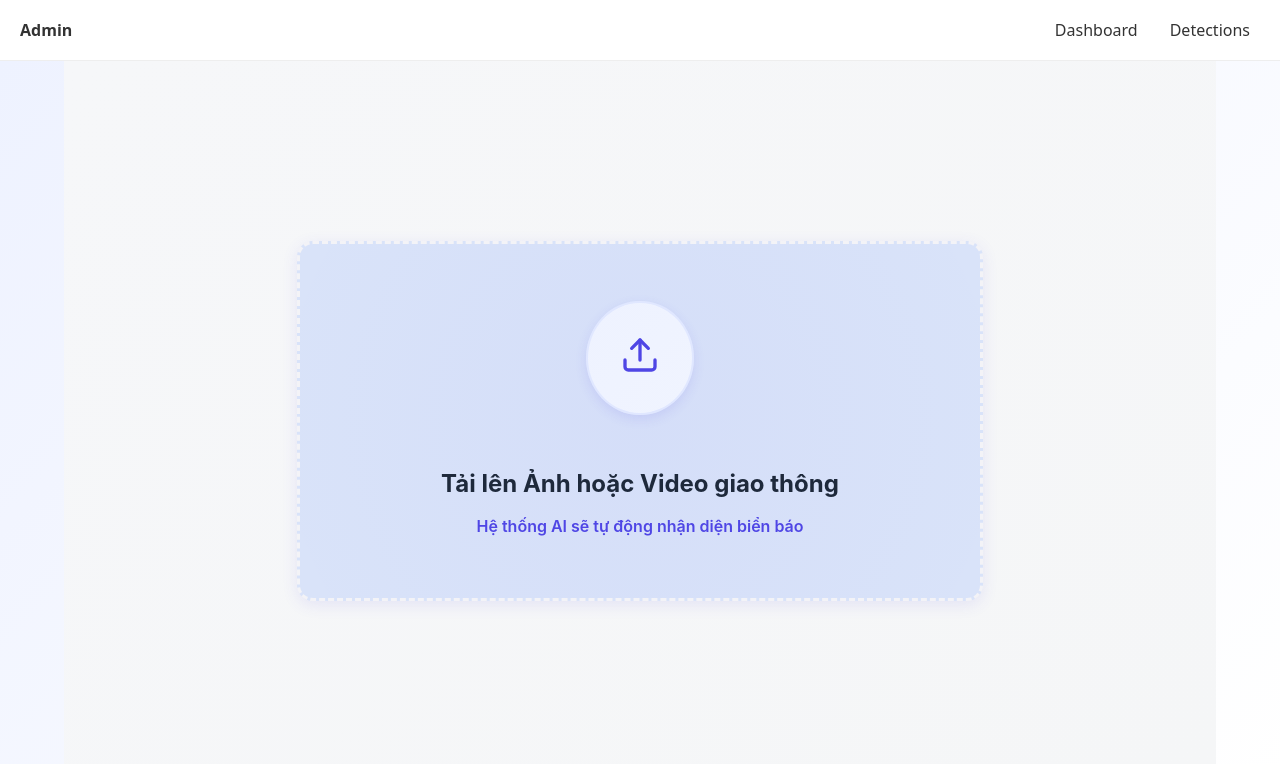
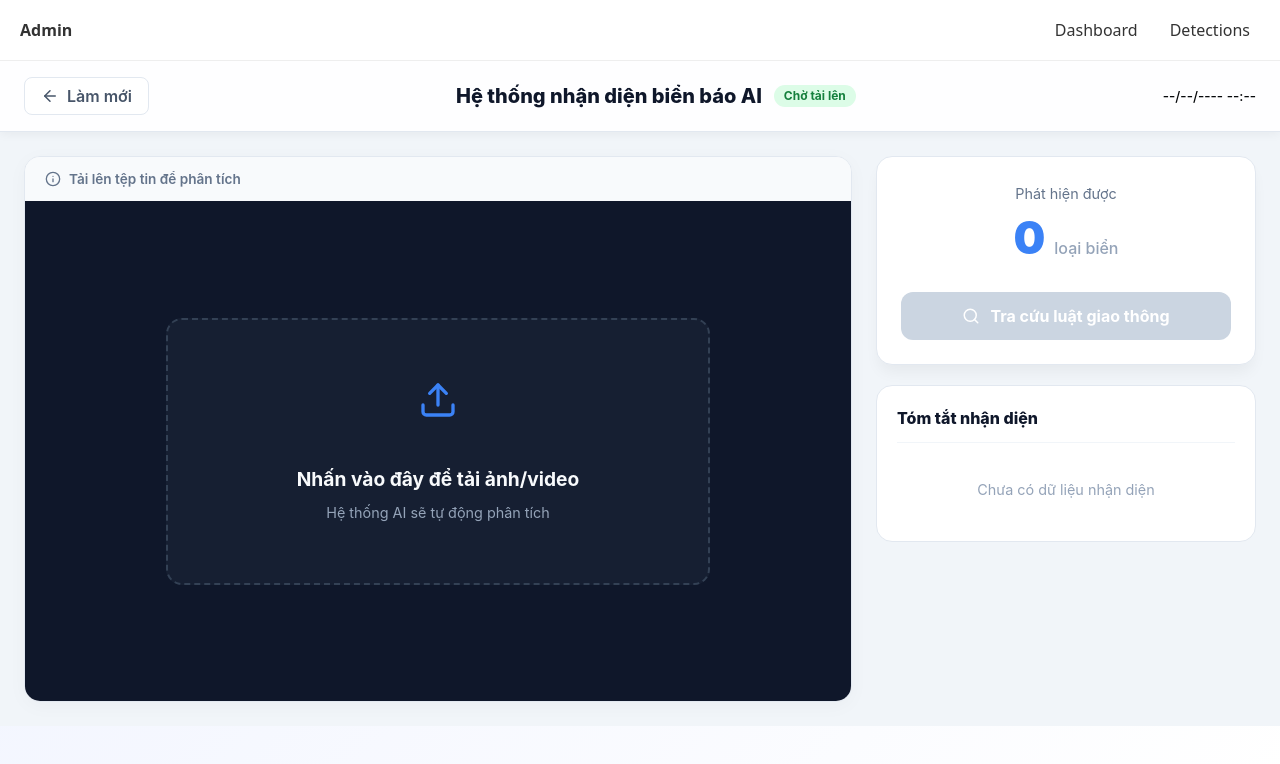
Before and after one commit to QUANG-SanBay/VisionGT_FE, a React (Vite) app: page /customer/detection in a window 1280 px wide. Shown: the top 764 px of the page. Built offline with nearby package versions, Linux system fonts and the light colour scheme.

Commit message:
fix giao dien

```diff
--- a/src/pages/customer/detection/Detection.jsx
+++ b/src/pages/customer/detection/Detection.jsx
@@ -1,6 +1,5 @@
 import React, { useState } from 'react';
 import styles from './Detection.module.scss';
-import UploadBox from './components/uploadBox/UploadBox';
 import ResultBox from './components/resultBox/ResultBox';
 import detectionApi from '../../../api/detectionApi';
 import { AlertCircle } from 'lucide-react';
@@ -13,7 +12,6 @@ const Detection = () => {
     const handleDetect = async (file) => {
         setLoading(true);
         setError(null);
-
         try {
             const response = await detectionApi.uploadAndDetect(file);
             const resData = response.data;
@@ -37,8 +35,12 @@ const Detection = () => {
         }
     };
 
+    const handleReset = () => {
+        setResult(null);
+        setError(null);
+    };
+
     return (
-        /* SỬA DÒNG NÀY: Thêm class resultMode nếu có biến result */
         <div className={`${styles.detectionPage} ${result ? styles.resultMode : ''}`}>
             {error && (
                 <div className={styles.errorAlert}>
@@ -46,13 +48,13 @@ const Detection = () => {
                 </div>
             )}
 
-            {!result ? (
-                <div className={styles.uploadSection}>
-                    <UploadBox onDetected={handleDetect} loading={loading} />
-                </div>
-            ) : (
-                <ResultBox data={result} onBack={() => setResult(null)} />
-            )}
+            {/* Luôn hiển thị ResultBox, truyền result và hàm handleDetect vào */}
+            <ResultBox
+                data={result}
+                onBack={handleReset}
+                onDetect={handleDetect}
+                loading={loading}
+            />
         </div>
     );
 };
--- a/src/pages/customer/detection/components/resultBox/ResultBox.jsx
+++ b/src/pages/customer/detection/components/resultBox/ResultBox.jsx
@@ -5,12 +5,14 @@ import {
     Loader2, Scale, AlertCircle, Info
 } from 'lucide-react';
 import detectionApi from '../../../../../api/detectionApi';
+import UploadBox from '../uploadBox/UploadBox';
 
-const ResultBox = ({ data, onBack }) => {
+const ResultBox = ({ data, onBack, onDetect, loading }) => {
     const [detailData, setDetailData] = useState(null);
     const [loadingDetail, setLoadingDetail] = useState(false);
 
     const handleViewDetail = async () => {
+        if (!data) return;
         setLoadingDetail(true);
         try {
             const response = await detectionApi.getDetectionDetail(data.detection_id);
@@ -22,7 +24,7 @@ const ResultBox = ({ data, onBack }) => {
         }
     };
 
-    const summaryEntries = Object.entries(data.signs_summary || {});
+    const summaryEntries = data ? Object.entries(data.signs_summary || {}) : [];
 
     return (
         <div className={styles.scrollWrapper}>
@@ -30,14 +32,16 @@ const ResultBox = ({ data, onBack }) => {
             <div className={styles.stickyHeader}>
                 <div className={styles.headerContent}>
                     <button className={styles.backBtn} onClick={onBack}>
-                        <ArrowLeft size={18} /> Quay lại
+                        <ArrowLeft size={18} /> Làm mới
                     </button>
                     <div className={styles.mainTitle}>
-                        <h1>Kết quả nhận diện lần {data.detection_id}</h1>
-                        <span className={styles.statusBadge}>Hoàn tất</span>
+                        <h1>{data ? `Kết quả nhận diện lần ${data.detection_id}` : 'Hệ thống nhận diện biển báo AI'}</h1>
+                        <span className={`${styles.statusBadge} ${!data ? styles.waiting : ''}`}>
+                            {data ? 'Hoàn tất' : 'Chờ tải lên'}
+                        </span>
                     </div>
                     <div className={styles.dateTime}>
-                        {new Date(data.created_at).toLocaleString('vi-VN')}
+                        {data ? new Date(data.created_at).toLocaleString('vi-VN') : '--/--/---- --:--'}
                     </div>
                 </div>
             </div>
@@ -45,22 +49,27 @@ const ResultBox = ({ data, onBack }) => {
             <div className={styles.mainContent}>
                 <div className={styles.layoutGrid}>
 
-                    {/* CỘT TRÁI */}
+                    {/* CỘT TRÁI - NƠI CHỨA UPLOAD HOẶC HÌNH ẢNH */}
                     <div className={styles.leftColumn}>
                         <div className={styles.mediaContainer}>
                             <div className={styles.cardHeader}>
-                                <Info size={16} /> Hình ảnh nhận diện thực tế
+                                <Info size={16} /> {data ? "Hình ảnh nhận diện thực tế" : "Tải lên tệp tin để phân tích"}
                             </div>
                             <div className={styles.imageBox}>
-                                {data.file_type === 'video' ? (
-                                    <video src={data.output_file} controls autoPlay className={styles.displayMedia} />
+                                {data ? (
+                                    data.file_type === 'video' ? (
+                                        <video src={data.output_file} controls autoPlay className={styles.displayMedia} />
+                                    ) : (
+                                        <img src={data.output_file} alt="Result" className={styles.displayMedia} />
+                                    )
                                 ) : (
-                                    <img src={data.output_file} alt="Result" className={styles.displayMedia} />
+                                    /* Khung Upload hiện ở đây khi chưa có data */
+                                    <UploadBox onDetected={onDetect} loading={loading} />
                                 )}
                             </div>
                         </div>
 
-                        {/* CHI TIẾT PHÁP LUẬT */}
+                        {/* CHI TIẾT PHÁP LUẬT (Chỉ hiện khi có detailData) */}
                         {detailData && (
                             <div className={styles.detailSection}>
                                 <div className={styles.sectionHeading}>
@@ -103,12 +112,14 @@ const ResultBox = ({ data, onBack }) => {
                         <div className={styles.actionCard}>
                             <div className={styles.totalStats}>
                                 <span className={styles.statLabel}>Phát hiện được</span>
-                                <div className={styles.statValue}>{summaryEntries.length} <span>loại biển</span></div>
+                                <div className={styles.statValue}>
+                                    {summaryEntries.length} <span>loại biển</span>
+                                </div>
                             </div>
                             <button
                                 className={styles.lookupBtn}
                                 onClick={handleViewDetail}
-                                disabled={loadingDetail || detailData}
+                                disabled={loadingDetail || detailData || !data}
                             >
                                 {loadingDetail ? <Loader2 className={styles.spin} /> : <Search size={18} />}
                                 {detailData ? "Đã hiển thị chi tiết" : "Tra cứu luật giao thông"}
@@ -137,7 +148,9 @@ const ResultBox = ({ data, onBack }) => {
                                         </div>
                                     ))
                                 ) : (
-                                    <div className={styles.empty}>Không có dữ liệu</div>
+                                    <div className={styles.empty}>
+                                        {loading ? "Đang phân tích..." : "Chưa có dữ liệu nhận diện"}
+                                    </div>
                                 )}
                             </div>
                         </div>
--- a/src/pages/customer/detection/components/resultBox/ResultBox.module.scss
+++ b/src/pages/customer/detection/components/resultBox/ResultBox.module.scss
@@ -138,6 +138,26 @@
   background: #fff; border-radius: 16px; border: 1px solid #e2e8f0; padding: 20px;
   h3 { font-size: 1rem; color: #0f172a; margin: 0 0 16px 0; font-weight: 800; border-bottom: 1px solid #f1f5f9; padding-bottom: 12px; }
 }
+/* Thêm vào file scss hiện tại của bạn */
+.statusBadge.waiting {
+  background: #fef9c3;
+  color: #a16207;
+}
+
+.imageBox {
+  min-height: 500px; /* Cố định chiều cao tối thiểu cho khung hình ảnh/upload */
+  background: #4b5b7d;
+  display: flex;
+  align-items: center;
+  justify-content: center;
+  overflow: hidden;
+}
+
+.displayMedia {
+  max-width: 100%;
+  max-height: 80vh;
+  object-fit: contain;
+}
 
 /* QUAN TRỌNG: Loại bỏ max-height và overflow để hiện full dọc */
 .summaryList {
--- a/src/pages/customer/detection/components/uploadBox/UploadBox.jsx
+++ b/src/pages/customer/detection/components/uploadBox/UploadBox.jsx
@@ -1,6 +1,6 @@
 import React, { useState, useEffect } from 'react';
 import styles from './UploadBox.module.scss';
-import { Upload, Loader2, Image as ImageIcon, Video } from 'lucide-react';
+import { Upload, Loader2 } from 'lucide-react';
 
 const UploadBox = ({ onDetected, loading }) => {
     const [preview, setPreview] = useState(null);
@@ -25,23 +25,26 @@ const UploadBox = ({ onDetected, loading }) => {
             {!preview ? (
                 <label className={styles.dropzone}>
                     <div className={styles.iconBox}><Upload size={40} /></div>
-                    <p>Tải lên Ảnh hoặc Video giao thông</p>
-                    <span>Hệ thống AI sẽ tự động nhận diện biển báo</span>
+                    <p>Nhấn vào đây để tải ảnh/video</p>
+                    <span>Hệ thống AI sẽ tự động phân tích</span>
                     <input type="file" accept="image/*,video/*" onChange={handleFileChange} hidden />
                 </label>
             ) : (
                 <div className={styles.previewWrapper}>
                     {isVideo ? (
-                        <video src={preview} className={styles.imgPreview} controls />
+                        <video src={preview} className={styles.imgPreview} muted />
                     ) : (
                         <img src={preview} alt="Preview" className={styles.imgPreview} />
                     )}
+
+                    {loading && <div className={styles.scanningLine}></div>}
+
                     <div className={styles.actionGroup}>
                         <button className={styles.btnMain} onClick={() => onDetected(file)} disabled={loading}>
-                            {loading ? <Loader2 className={styles.spin} /> : "Bắt đầu phân tích AI"}
+                            {loading ? <><Loader2 className={styles.spin} /> Đang xử lý...</> : "Bắt đầu nhận diện"}
                         </button>
                         <button className={styles.btnReset} onClick={() => {setPreview(null); setFile(null);}} disabled={loading}>
-                            Chọn file khác
+                            Hủy
                         </button>
                     </div>
                 </div>
--- a/src/pages/customer/detection/components/uploadBox/UploadBox.module.scss
+++ b/src/pages/customer/detection/components/uploadBox/UploadBox.module.scss
@@ -1,338 +1,102 @@
 .uploadContainer {
-  background: linear-gradient(135deg, #f6f7f9 0%, #f5f6f7 100%);
-  border-radius: 0;
-  padding: 0;
-  box-shadow: none;
+  width: 100%;
   height: 100%;
-  border: none;
+  min-height: 400px;
   display: flex;
-  flex-direction: column;
-  gap: 0;
-  width: 90%;
   align-items: center;
   justify-content: center;
+  padding: 20px;
+  background: #0f172a; // Cùng màu với background imageBox cũ
 
   .dropzone {
-    border: 3px dashed #f3f3f7;
+    width: 90%;
+    max-width: 500px;
+    padding: 60px 20px;
+    border: 2px dashed #334155;
     border-radius: 16px;
-    height: auto;
-    width: 85%;
-    max-width: 600px;
     display: flex;
     flex-direction: column;
     align-items: center;
-    justify-content: center;
     cursor: pointer;
-    transition: all 0.4s cubic-bezier(0.4, 0, 0.2, 1);
-    background: #d9e3f9;
-    position: relative;
-    overflow: hidden;
-    padding: 60px 40px;
-    box-shadow: 0 4px 16px rgba(79, 70, 229, 0.1);
-
-    &::before {
-      content: '';
-      position: absolute;
-      top: 0;
-      left: 0;
-      right: 0;
-      bottom: 0;
-      background: radial-gradient(circle at 50% 50%, rgba(79, 70, 229, 0.03), transparent);
-      pointer-events: none;
-    }
+    transition: 0.3s;
+    background: rgba(30, 41, 59, 0.5);
 
     &:hover {
-      border-color: #4F46E5;
-      background: #FFFFFF;
-      box-shadow: 0 8px 24px rgba(79, 70, 229, 0.15);
-      transform: translateY(-4px);
+      border-color: #3b82f6;
+      background: rgba(59, 130, 246, 0.05);
     }
 
     .iconBox {
-      background: linear-gradient(135deg, #EEF2FF 0%, #F0F4FF 100%);
-      padding: 32px;
-      border-radius: 50%;
-      box-shadow: 0 4px 12px rgba(79, 70, 229, 0.12);
-      margin-bottom: 24px;
-      color: #4F46E5;
-      animation: float 3s ease-in-out infinite;
-      border: 2px solid #E0E7FF;
+      color: #3b82f6;
+      margin-bottom: 20px;
     }
 
-    p {
-      color: #1E293B;
-      font-weight: 700;
-      font-size: 1.5rem;
-      margin-bottom: 12px;
-      position: relative;
-      z-index: 1;
-      text-shadow: none;
-    }
-
-    span {
-      color: #4F46E5;
-      font-size: 1rem;
-      position: relative;
-      z-index: 1;
-      font-weight: 600;
-    }
-
-    .helpText {
-      color: #6366F1;
-      font-size: 0.9rem;
-      position: relative;
-      z-index: 1;
-      margin-top: 12px;
-      font-weight: 600;
-    }
-
-    input {
-      display: none;
-    }
+    p { color: #f8fafc; font-size: 1.2rem; font-weight: 700; margin-bottom: 8px; }
+    span { color: #94a3b8; font-size: 0.9rem; }
   }
 
   .previewWrapper {
-    position: relative;
-    width: 70%;
-    height: 70%;
-    animation: slideIn 0.4s ease;
+    width: 100%;
+    height: 100%;
     display: flex;
     flex-direction: column;
     align-items: center;
-    justify-content: center;
-    padding: 40px;
-    box-sizing: border-box;
+    position: relative;
 
     .imgPreview {
-      width: 90%;
-      max-width: 900px;
-      height: auto;
-      max-height: 70vh;
-      object-fit: contain;
-      border-radius: 16px;
-      background: #FFFFFF;
-      box-shadow: 0 12px 32px rgba(0, 0, 0, 0.12);
-      border: 1px solid #E2E8F0;
-    }
-
-    .scanningLine {
-      position: absolute;
-      top: 0;
-      left: 0;
-      width: 100%;
-      height: 8px;
-      background: linear-gradient(to right, transparent, #4F46E5, #6366F1, transparent);
-      box-shadow: 0 0 20px rgba(79, 70, 229, 0.6);
-      animation: scan 2.5s ease-in-out infinite;
-      border-radius: 16px 16px 0 0;
-    }
-
-    .processIndicator {
-      position: absolute;
-      bottom: 150px;
-      left: 50%;
-      transform: translateX(-50%);
-      display: flex;
-      align-items: center;
-      gap: 10px;
-      background: #4F46E5;
-      color: white;
-      padding: 12px 24px;
-      border-radius: 50px;
-      font-weight: 600;
-      font-size: 0.9rem;
-      box-shadow: 0 6px 20px rgba(79, 70, 229, 0.3);
-      z-index: 10;
-
-      .spinner {
-        width: 16px;
-        height: 16px;
-        border: 3px solid rgba(255, 255, 255, 0.3);
-        border-top-color: white;
-        border-radius: 50%;
-        animation: spin 0.8s linear infinite;
-      }
+      max-width: 100%;
+      max-height: 400px;
+      border-radius: 8px;
+      box-shadow: 0 10px 30px rgba(0,0,0,0.5);
     }
   }
 
   .actionGroup {
-    margin-top: 40px;
+    margin-top: 24px;
     display: flex;
-    gap: 15px;
-    animation: slideUp 0.4s ease 0.1s backwards;
-    position: absolute;
-    bottom: 40px;
+    gap: 12px;
 
     .btnMain {
-      background: linear-gradient(135deg, #4F46E5 0%, #6366F1 100%);
+      padding: 12px 30px;
+      background: #3b82f6;
       color: white;
       border: none;
-      padding: 16px 48px;
-      border-radius: 10px;
+      border-radius: 8px;
       font-weight: 700;
-      text-transform: uppercase;
-      letter-spacing: 0.5px;
       cursor: pointer;
-      box-shadow: 0 6px 20px rgba(79, 70, 229, 0.3);
-      transition: all 0.3s ease;
-      font-size: 1rem;
-      min-width: 240px;
-
-      &:hover:not(:disabled) {
-        transform: translateY(-3px);
-        box-shadow: 0 12px 32px rgba(79, 70, 229, 0.4);
-      }
-
-      &:active:not(:disabled) {
-        transform: translateY(-1px);
-      }
-
-      &:disabled {
-        opacity: 0.65;
-        cursor: not-allowed;
-      }
+      display: flex;
+      align-items: center;
+      gap: 10px;
+      &:disabled { opacity: 0.7; cursor: not-allowed; }
     }
 
     .btnReset {
-      background: #FFFFFF;
-      border: 1.5px solid #E2E8F0;
-      color: #64748B;
-      border-radius: 10px;
-      font-weight: 600;
+      padding: 12px 20px;
+      background: transparent;
+      color: #94a3b8;
+      border: 1px solid #334155;
+      border-radius: 8px;
       cursor: pointer;
-      transition: all 0.3s ease;
-      font-size: 1rem;
-      display: flex;
-      align-items: center;
-      justify-content: center;
-      gap: 6px;
-      padding: 16px 32px;
-      min-width: 140px;
-      box-shadow: 0 2px 8px rgba(0, 0, 0, 0.05);
-
-      &:hover:not(:disabled) {
-        background: #F8FAFC;
-        border-color: #CBD5E1;
-        transform: translateY(-2px);
-        box-shadow: 0 4px 12px rgba(0, 0, 0, 0.08);
-      }
-
-      &:active:not(:disabled) {
-        transform: scale(0.98);
-      }
-
-      &:disabled {
-        opacity: 0.6;
-        cursor: not-allowed;
-      }
+      &:hover { background: rgba(125, 159, 214, 0.05); }
     }
   }
 }
 
-@keyframes scan {
-  0% {
-    top: 0;
-    opacity: 1;
-  }
-  50% {
-    opacity: 0.7;
-  }
-  100% {
-    top: 100%;
-    opacity: 1;
-  }
-}
-
-@keyframes float {
-  0%, 100% {
-    transform: translateY(0px);
-  }
-  50% {
-    transform: translateY(-12px);
-  }
-}
-
-@keyframes slideIn {
-  from {
-    opacity: 0;
-    transform: scale(0.95);
-  }
-  to {
-    opacity: 1;
-    transform: scale(1);
-  }
-}
-
-@keyframes slideUp {
-  from {
-    opacity: 0;
-    transform: translateY(20px);
-  }
-  to {
-    opacity: 1;
-    transform: translateY(0);
-  }
-}
-
-@keyframes spin {
-  from {
-    transform: rotate(0deg);
-  }
-  to {
-    transform: rotate(360deg);
-  }
+.scanningLine {
+  position: absolute;
+  top: 0;
+  left: 0;
+  width: 100%;
+  height: 4px;
+  background: #3b82f6;
+  box-shadow: 0 0 15px #3b82f6;
+  animation: scan 2s linear infinite;
 }
 
 @keyframes scan {
-  0% {
-    top: 0;
-    opacity: 1;
-  }
-  50% {
-    opacity: 0.7;
-  }
-  100% {
-    top: 100%;
-    opacity: 1;
-  }
+  0% { top: 0; }
+  100% { top: 400px; }
 }
 
-@keyframes float {
-  0%, 100% {
-    transform: translateY(0px);
-  }
-  50% {
-    transform: translateY(-12px);
-  }
-}
-
-@keyframes slideIn {
-  from {
-    opacity: 0;
-    transform: scale(0.95);
-  }
-  to {
-    opacity: 1;
-    transform: scale(1);
-  }
-}
-
-@keyframes slideUp {
-  from {
-    opacity: 0;
-    transform: translateY(20px);
-  }
-  to {
-    opacity: 1;
-    transform: translateY(0);
-  }
-}
-
-@keyframes spin {
-  from {
-    transform: rotate(0deg);
-  }
-  to {
-    transform: rotate(360deg);
-  }
-}
+.spin { animation: spin 1s linear infinite; }
+@keyframes spin { from { transform: rotate(0deg); } to { transform: rotate(360deg); } }
```
